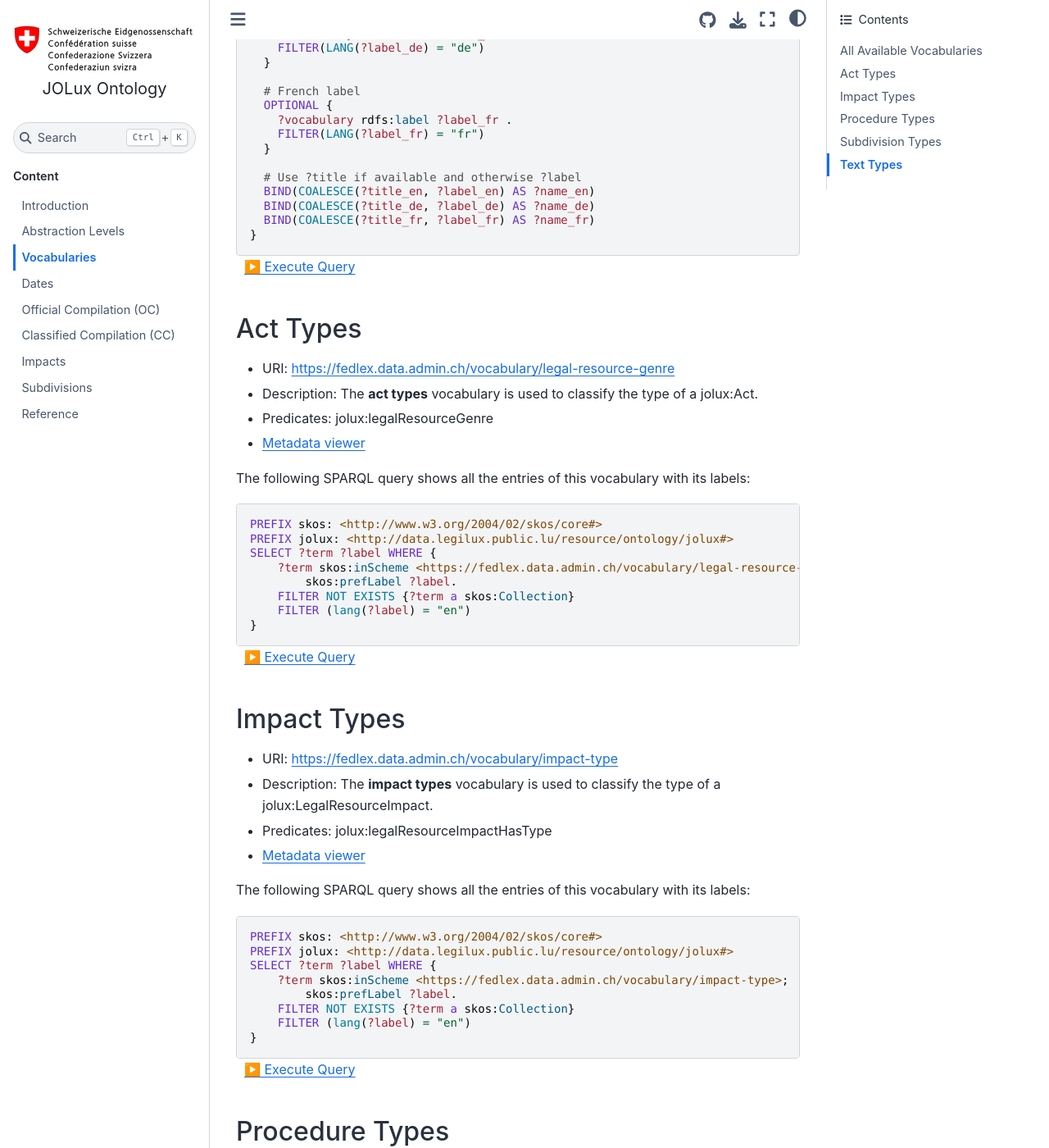
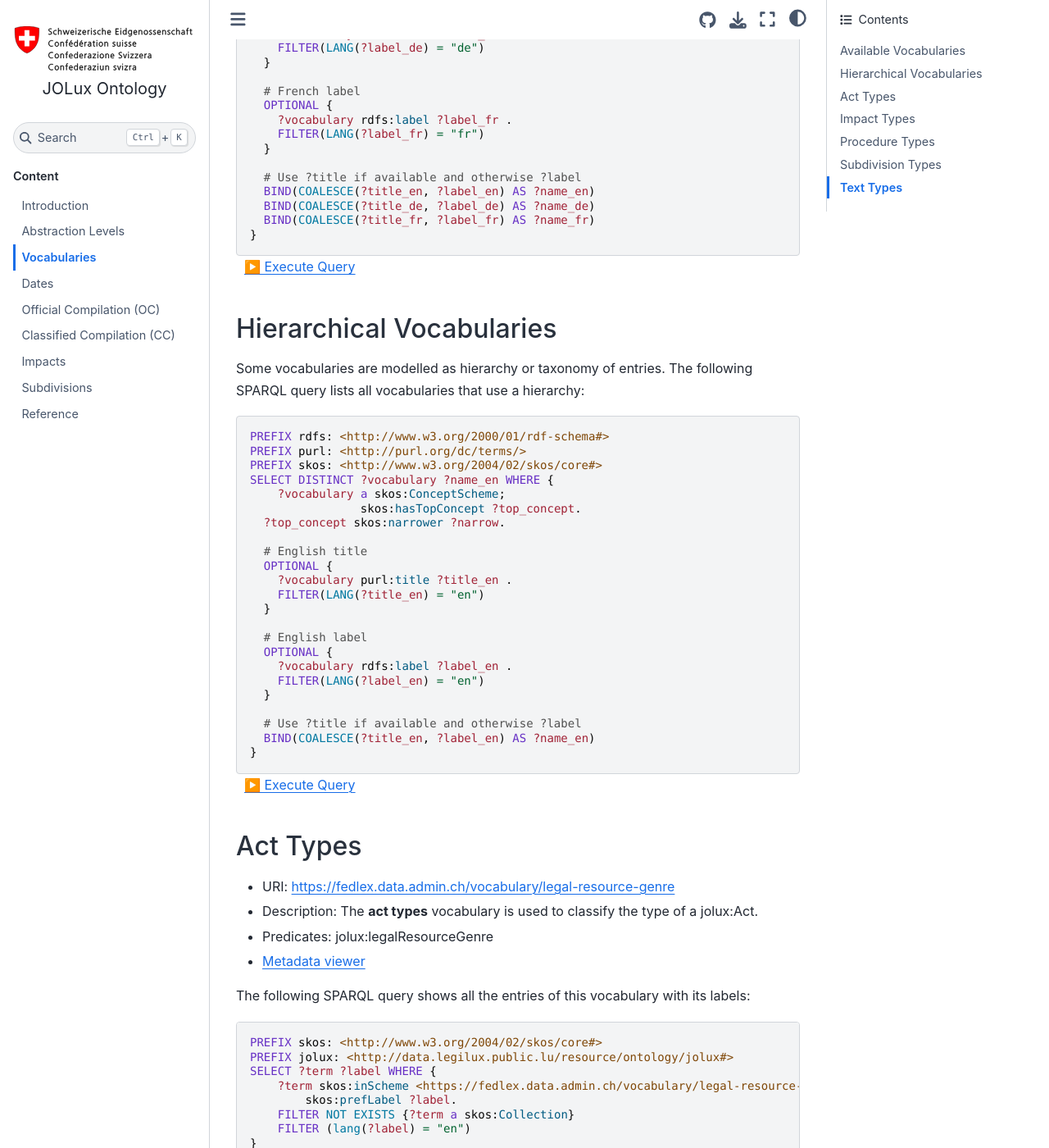
Before and after one commit to swiss/fedlex-jolux, a Sphinx documentation site: the page built from doc/vocabularies.md, in a window 1280 px wide and 1400 px high, scrolled down 1175 px. Shown: the whole window at 82% size. Built offline with Sphinx 7.4.7 and the Sphinx Book theme 1.1.4, drawn with Linux system fonts in a browser that asks for light colours; some of the changed text lies outside the part shown.

Commit message:
add hierarchical vocs

````diff
--- a/doc/vocabularies.md
+++ b/doc/vocabularies.md
@@ -57,6 +57,36 @@
   BIND(COALESCE(?title_en, ?label_en) AS ?name_en)
   BIND(COALESCE(?title_de, ?label_de) AS ?name_de)
   BIND(COALESCE(?title_fr, ?label_fr) AS ?name_fr)
+}
+```
+
+## Hierarchical Vocabularies
+
+Some vocabularies are modelled as hierarchy or taxonomy of entries. The following SPARQL query lists all vocabularies that use a hierarchy:
+
+```sparql
+PREFIX rdfs: <http://www.w3.org/2000/01/rdf-schema#>
+PREFIX purl: <http://purl.org/dc/terms/>
+PREFIX skos: <http://www.w3.org/2004/02/skos/core#>
+SELECT DISTINCT ?vocabulary ?name_en WHERE {
+    ?vocabulary a skos:ConceptScheme;
+                skos:hasTopConcept ?top_concept.
+  ?top_concept skos:narrower ?narrow.
+
+  # English title
+  OPTIONAL {
+    ?vocabulary purl:title ?title_en .
+    FILTER(LANG(?title_en) = "en")
+  }
+
+  # English label
+  OPTIONAL {
+    ?vocabulary rdfs:label ?label_en .
+    FILTER(LANG(?label_en) = "en")
+  }
+
+  # Use ?title if available and otherwise ?label
+  BIND(COALESCE(?title_en, ?label_en) AS ?name_en)
 }
 ```
 
````
Also changed, not shown: other parts of doc/vocabularies.md (+1 -1 lines).
